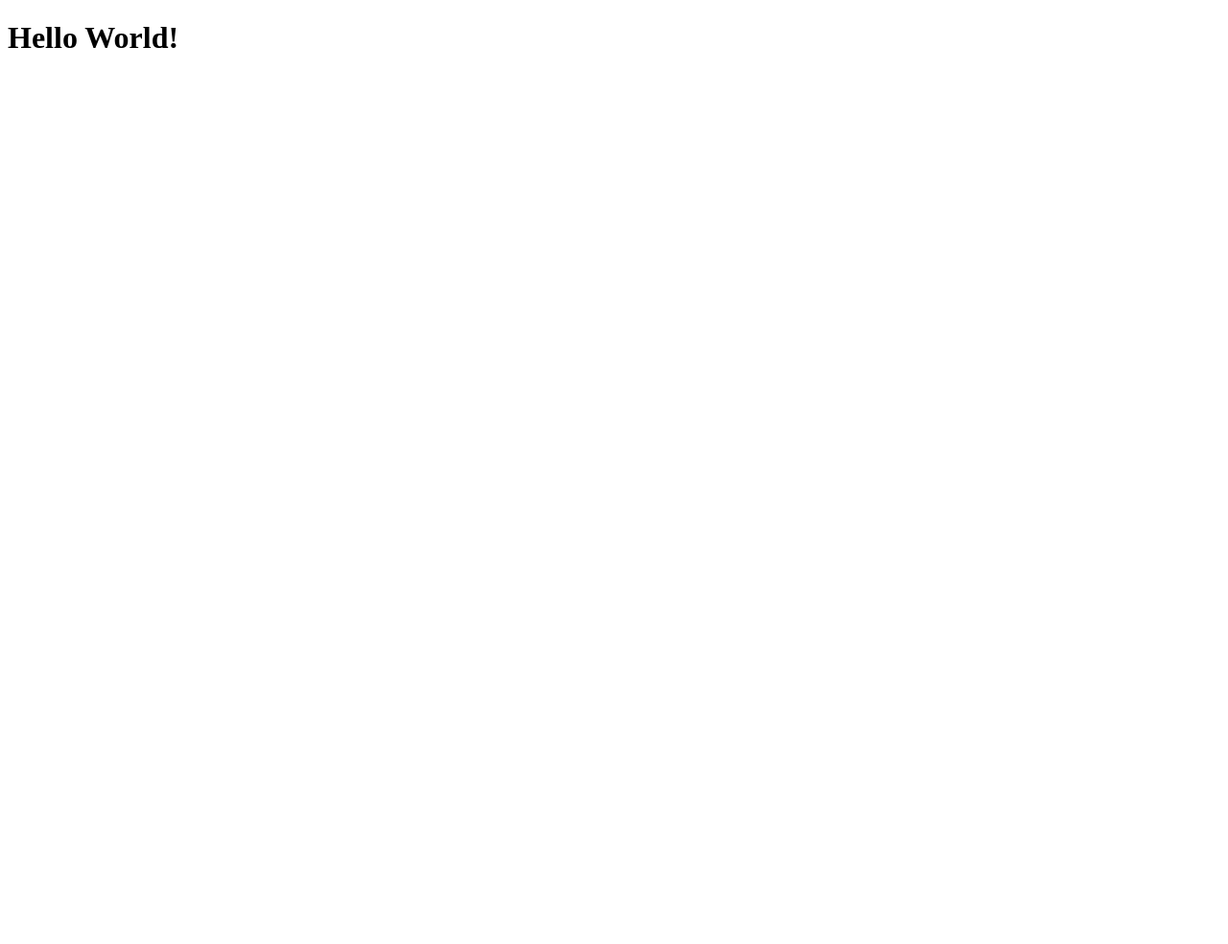
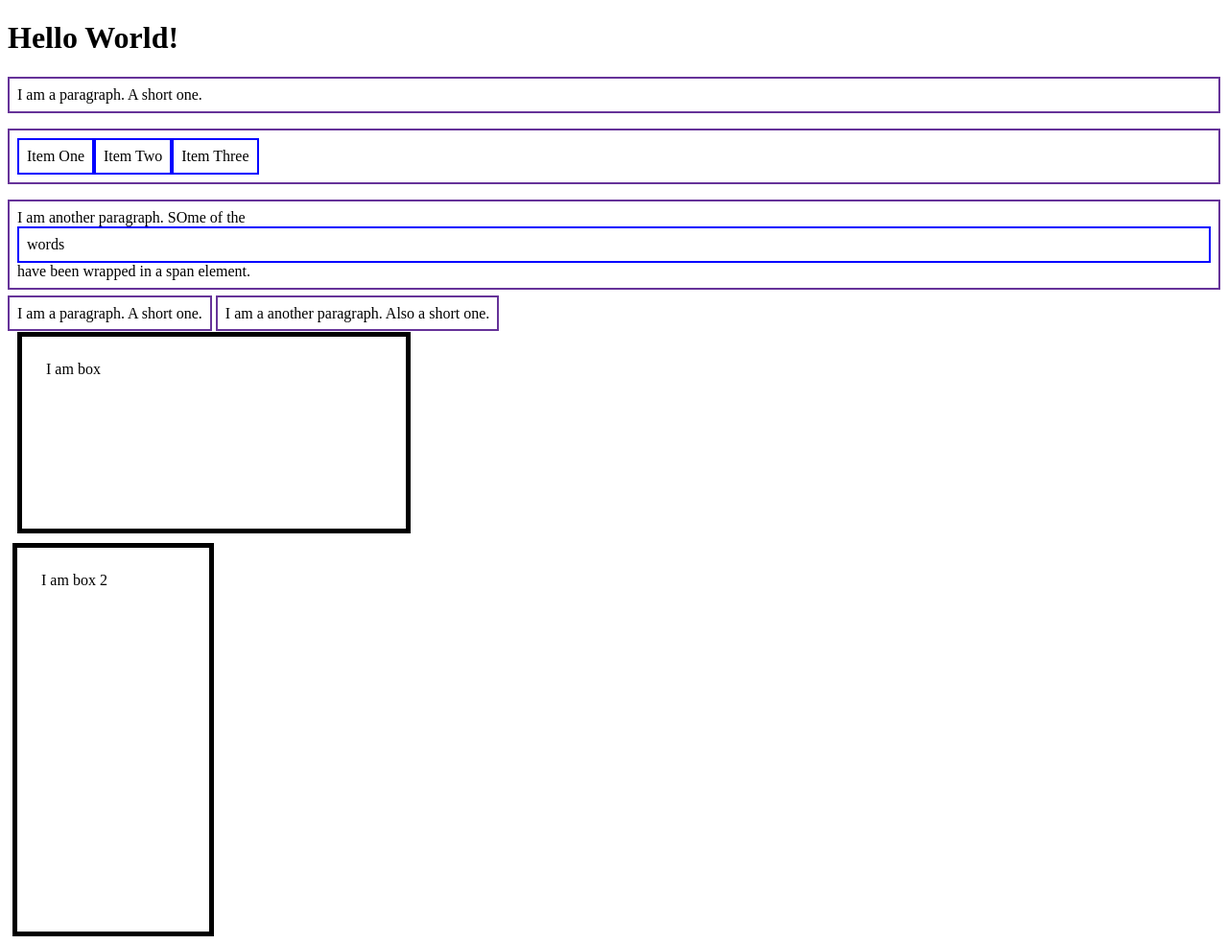
Before and after one commit to Ubuintu/HTML_Boilerplace, a plain HTML site: page index.html in a window 1280 px wide. Shown: the whole page at 96% size. Before the commit the page ends 800 px from the top, so only its background shows below. Drawn offline with Linux system fonts and the light colour scheme.

Commit message:
Created styles.css and played around with box model

```diff
--- a/index.html
+++ b/index.html
@@ -3,10 +3,30 @@
     <head>
         <title>My First Webpage</title>
         <meta charset="UTF-8">
+        <!-- Example of External CSS -->
+        <link rel="stylesheet" href="styles.css">
     </head>
 
     <body>
         <h1>Hello World!</h1>
+
+        <p>I am a paragraph. A short one.</p>
+        <ul>
+            <li>Item One</li>
+            <li>Item Two</li>
+            <li>Item Three</li>
+        </ul>
+
+        <p>I am another paragraph. SOme of the <span class="block">words</span> have been wrapped
+        in a <span>span element</span>.</p>
+
+        <p class="inline">I am a paragraph. A short one.</p>
+
+        <p class="inline">I am a another paragraph. Also a short one.</p>
+
+        <div class="box">I am box</div>
+        <div class="box2">I am box 2</div>
+
     </body>
 
 </html>
--- /dev/null
+++ b/styles.css
@@ -0,0 +1,53 @@
+/* External CSS method */
+
+/* By default the p element use block as their outer display type */
+p,
+ul {
+    border: 2px solid rebeccapurple;
+    padding: .5em;
+}
+
+.block,
+li {
+    border: 2px solid blue;
+    padding: .5em;
+}
+
+ul {
+    /* This creates a block on a newline? */
+    /*display: inline;*/
+
+    /* Similar result to inline BUT containers are correct now */
+    /*display: block;*/
+
+    /* Puts box from L to R */
+    /*display: inline-flex;*/
+
+    /* same as inline-flex */
+    display: flex;
+    list-style: none;
+}
+
+.block {
+    display: block;
+}
+
+.inline {
+    display: inline;
+}
+
+.box {
+    width: 350px;
+    height: 150px;
+    margin: 10px;
+    padding: 25px;
+    border: 5px solid black;
+}
+
+.box2 {
+    width: 150px;
+    height: 350px;
+    margin: 5px;
+    padding: 25px;
+    border: 5px solid black;
+}
```
